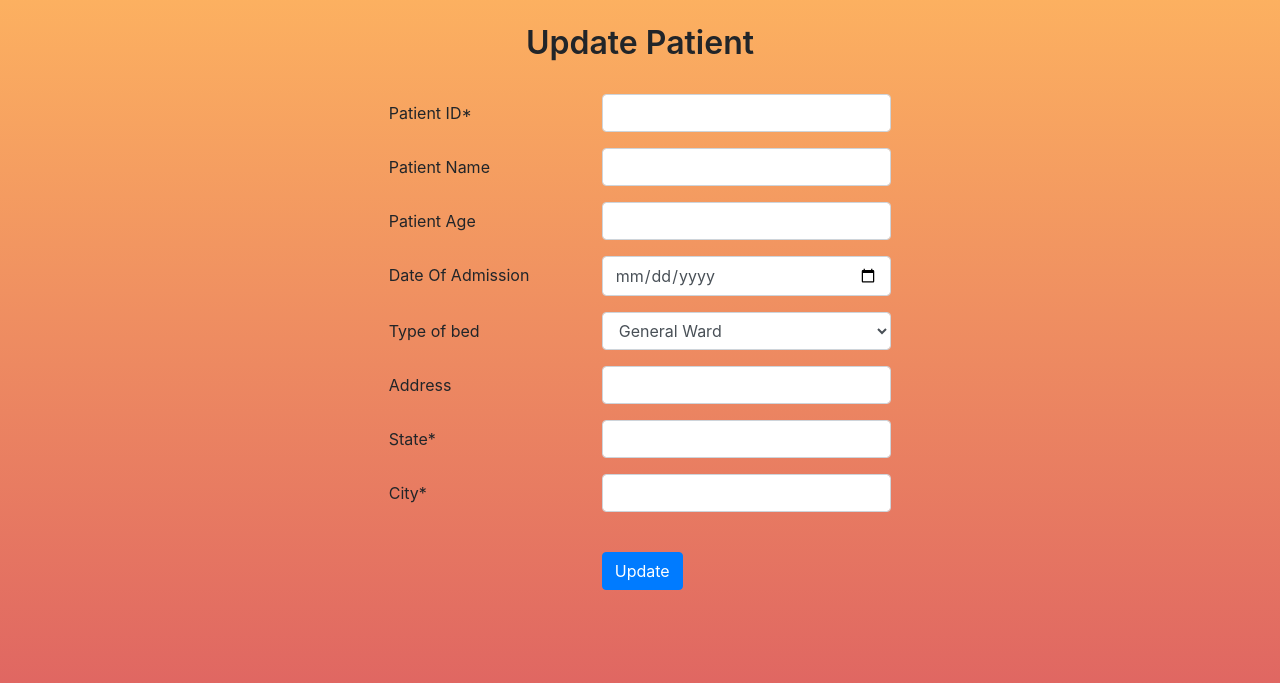
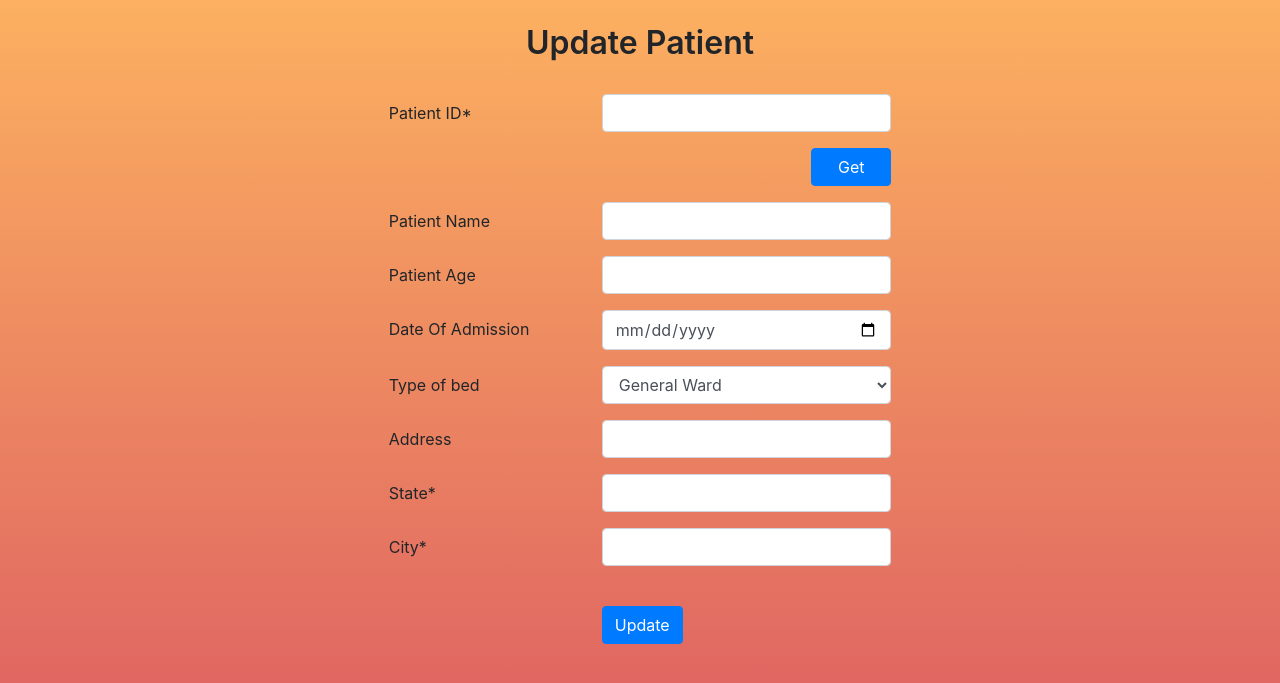
Before and after one commit to varshithrajbasa/hydhospital, a Flask app: page /update_patient in a window 1280 px wide. Shown: the part 72-755 px from the top of the page. Run offline with Flask 2, Linux system fonts and the light colour scheme; some libraries are stand-ins or nearby versions.

Commit message:
Added get button

```diff
--- a/templates/update_patient.html
+++ b/templates/update_patient.html
@@ -9,6 +9,29 @@
                 <input type="number" class="form-control" id="patient_id" name="patient_id" placeholder="">
             </div>
         </div>
+        <!-- get button start -->
+        <script src="https://ajax.googleapis.com/ajax/libs/jquery/3.1.1/jquery.min.js"></script>
+        <script type=text/javascript>
+            $(function() {
+                $('a#get_val').bind('click', function() {
+                    $.getJSON('/background_process', {
+                        proglang: $('input[name="get_val"]').val(),
+                    }, function(data) {
+                        $("#result").text(data.result);
+                    });
+                    return false;
+                });
+            });
+        </script>
+        <div class="form-group row  justify-content-md-center">
+            <label for="error_msg" class="col-sm-2 col-form-label">
+
+            </label>
+            <div class="col-sm-3">
+                <a id="get_val" style="float: right;width:5rem" href="#" name="get_val" class="btn btn-primary">Get</a>
+            </div>
+        </div>
+        <!-- get button end -->
         <div class="form-group row justify-content-md-center">
             <label for="input" class="col-sm-2 col-form-label">Patient Name</label>
             <div class="col-sm-3">
```
